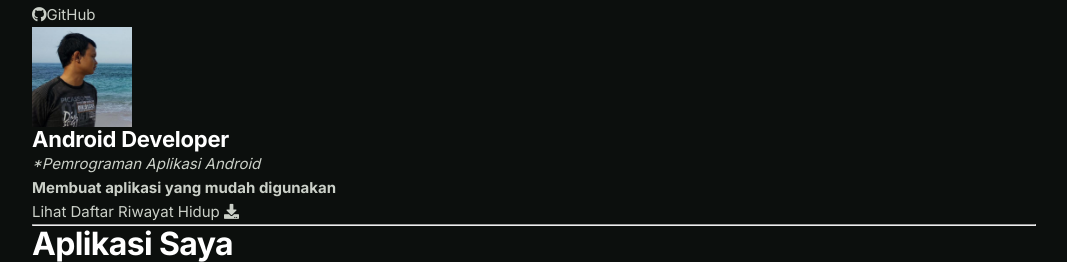
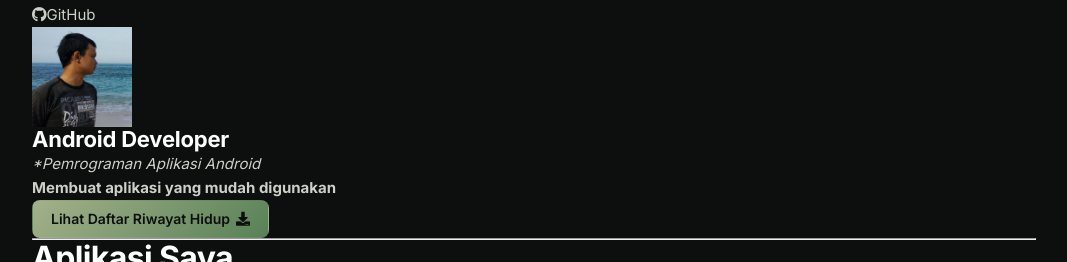
Before and after one commit to mafmudin/mafmudin.github.io, a PHP site: page /aboutme.html in a window 1280 px wide. Shown: the part 261-523 px from the top of the page, without its empty margins (106-1173 px from the left). Run offline with PHP 8.4, Linux system fonts and the light colour scheme; some libraries are stand-ins or nearby versions.

Commit message:
feat(css): add button (primary + outline) and tag components
Primary button uses 135deg sage gradient with dark text; outline
button is transparent with strong sage border. Tag is a pill-shaped
mono-font chip used as the small ▸ category label on cards.

```diff
--- a/css/style.css
+++ b/css/style.css
@@ -158,3 +158,58 @@
 @media (min-width: 1024px) {
   .grid-3 { grid-template-columns: repeat(3, 1fr); }
 }
+
+/* ---------- 5. Components ---------- */
+
+/* Buttons */
+.btn {
+  display: inline-flex;
+  align-items: center;
+  gap: 6px;
+  font-family: var(--font-sans);
+  font-size: 14px;
+  font-weight: 600;
+  line-height: 1;
+  padding: 11px 18px;
+  border-radius: var(--radius-sm);
+  border: 1px solid transparent;
+  transition: transform var(--transition),
+              box-shadow var(--transition),
+              border-color var(--transition),
+              color var(--transition),
+              background var(--transition);
+  white-space: nowrap;
+}
+
+.btn-primary {
+  color: var(--bg-base);
+  background: linear-gradient(135deg, var(--accent-from), var(--accent-to));
+}
+.btn-primary:hover {
+  transform: translateY(-1px);
+  box-shadow: 0 12px 28px var(--accent-glow);
+}
+
+.btn-outline {
+  color: var(--text-secondary);
+  border-color: var(--border-strong);
+}
+.btn-outline:hover {
+  border-color: var(--accent-from);
+  color: var(--text-primary);
+}
+
+/* Tag (▸ chip) */
+.tag {
+  display: inline-block;
+  font-family: var(--font-mono);
+  font-size: 10px;
+  font-weight: 500;
+  letter-spacing: 0.15em;
+  text-transform: uppercase;
+  color: var(--accent-from);
+  background: rgba(163, 177, 138, 0.15);
+  padding: 4px 10px;
+  border-radius: var(--radius-pill);
+  margin-bottom: var(--space-4);
+}
```
